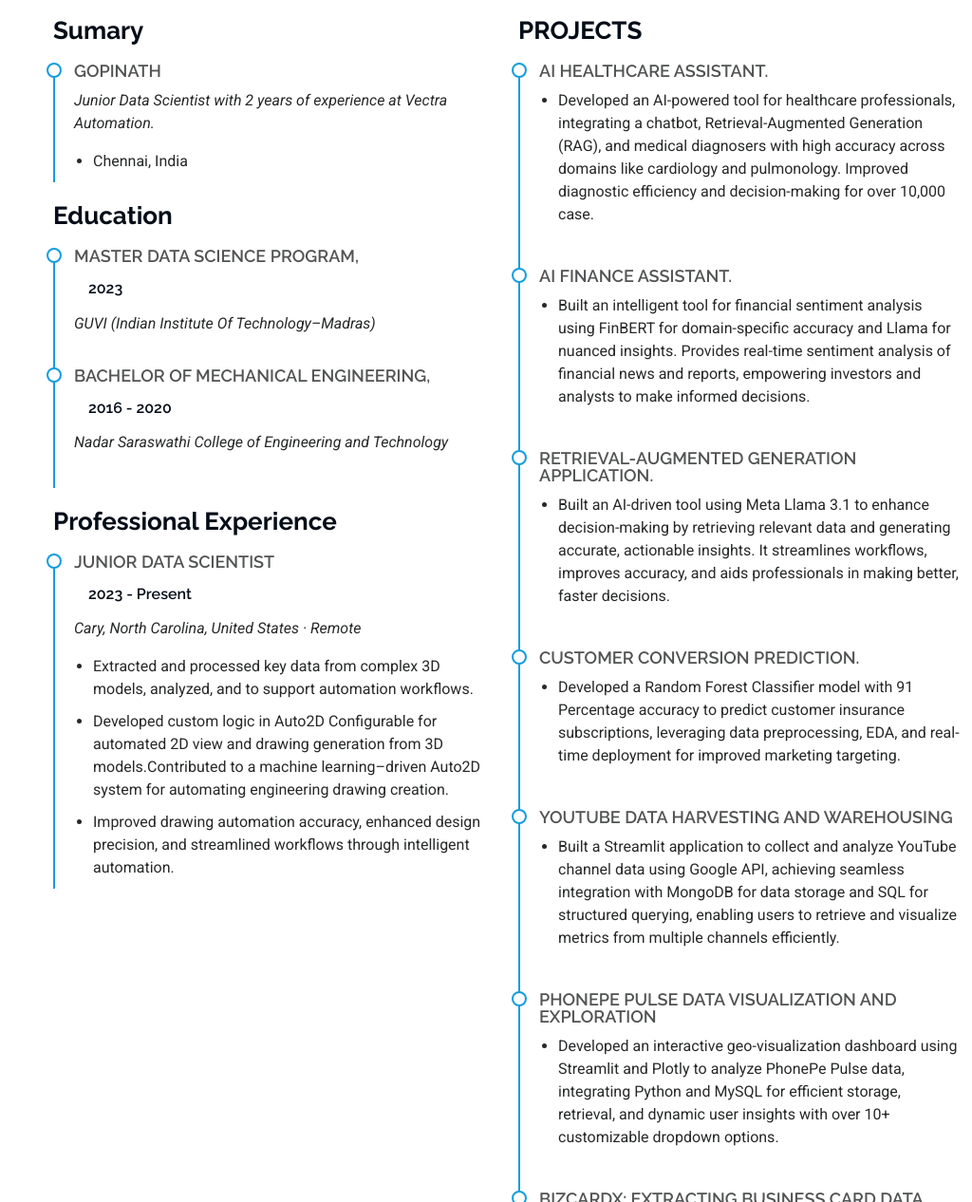
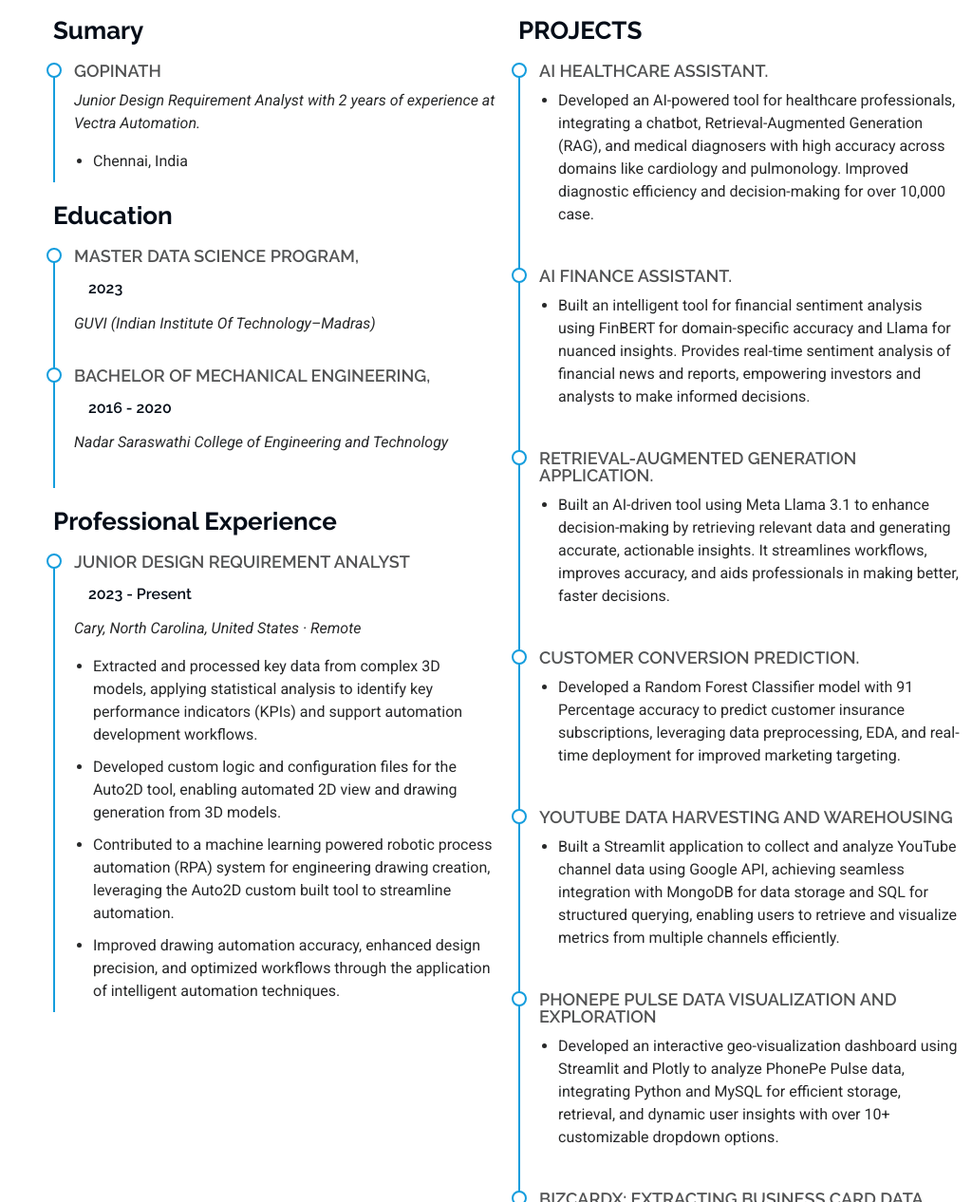
Before and after one commit to Gopinathalpha7/Gopinath-Portfolio, a plain HTML site: page index.html in a window 1280 px wide. Shown: the part 2254-3520 px from the top of the page at 95% size, without its empty margins (256-1280 px from the left). Drawn offline with Linux system fonts and the light colour scheme.

Commit message:
Work flow updated

```diff
--- a/index.html
+++ b/index.html
@@ -242,7 +242,7 @@
 
             <div class="resume-item pb-0">
               <h4>Gopinath</h4>
-              <p><em>Junior Data Scientist with 2 years of experience at Vectra Automation.</em></p>
+              <p><em>Junior Design Requirement Analyst with 2 years of experience at Vectra Automation.</em></p>
               <ul>
                 <li>Chennai, India</li>
               </ul>
@@ -263,13 +263,14 @@
 
             <h3 class="resume-title">Professional Experience</h3>
             <div class="resume-item">
-              <h4>Junior Data Scientist</h4>
+              <h4>Junior Design Requirement Analyst</h4>
               <h5>2023 - Present</h5>
               <p><em>Cary, North Carolina, United States · Remote</em></p>
               <ul>
-                <li>Extracted and processed key data from complex 3D models, analyzed, and to support automation workflows.</li>
-                <li>Developed custom logic in Auto2D Configurable for automated 2D view and drawing generation from 3D models.Contributed to a machine learning–driven Auto2D system for automating engineering drawing creation.</li>
-                <li>Improved drawing automation accuracy, enhanced design precision, and streamlined workflows through intelligent automation.</li>
+                <li>Extracted and processed key data from complex 3D models, applying statistical analysis to identify key performance indicators (KPIs) and support automation development workflows.</li>
+                <li>Developed custom logic and configuration files for the Auto2D tool, enabling automated 2D view and drawing generation from 3D models.</li>
+                <li>Contributed to a machine learning powered robotic process automation (RPA) system for engineering drawing creation, leveraging the Auto2D custom built tool to streamline automation.</li>
+                <li>Improved drawing automation accuracy, enhanced design precision, and optimized workflows through the application of intelligent automation techniques.</li>
               </ul>
             </div><!-- Edn Resume Item -->
 
```
